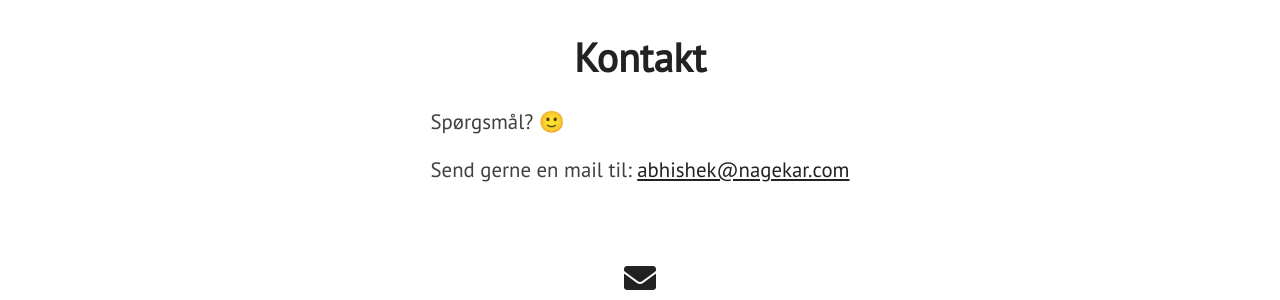
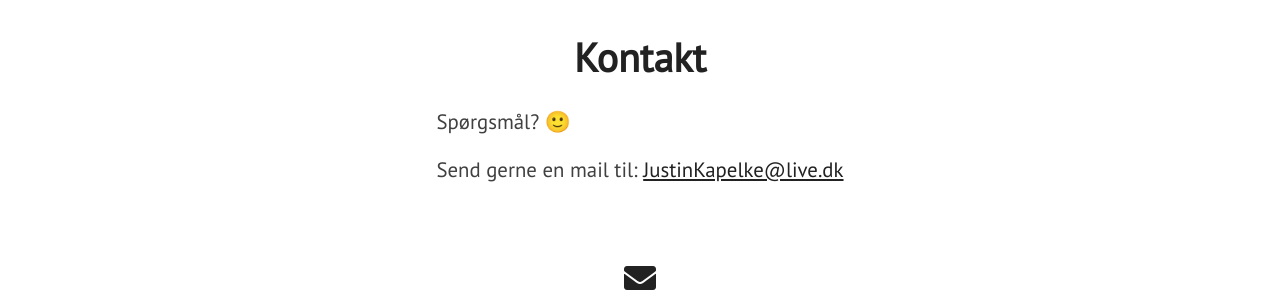
Before and after one commit to JustinAnthonyKapelke/Portfolio2, a Jekyll site: the page built from index.html, in a window 1280 px wide and 900 px high, scrolled down 6081 px. Shown: the part 231-531 px from the top of the window. Built offline with Jekyll 4.4.1, drawn with Linux system fonts in a browser that asks for light colours; nearby versions of some CDN libraries.

Commit message:
Update _config.yml

```diff
--- a/_config.yml
+++ b/_config.yml
@@ -9,7 +9,7 @@ exclude: [vendor/ruby]
 # Personalization
 github_username: JustinAnthonyKapelke
 blog_url: https://justinanthonykapelke.github.io/Portfolio2/
-email: abhishek@nagekar.com
+email: JustinKapelke@live.dk
 keybase_username: JustinAnthonyKapelke
 
 # absolute or relative
```
